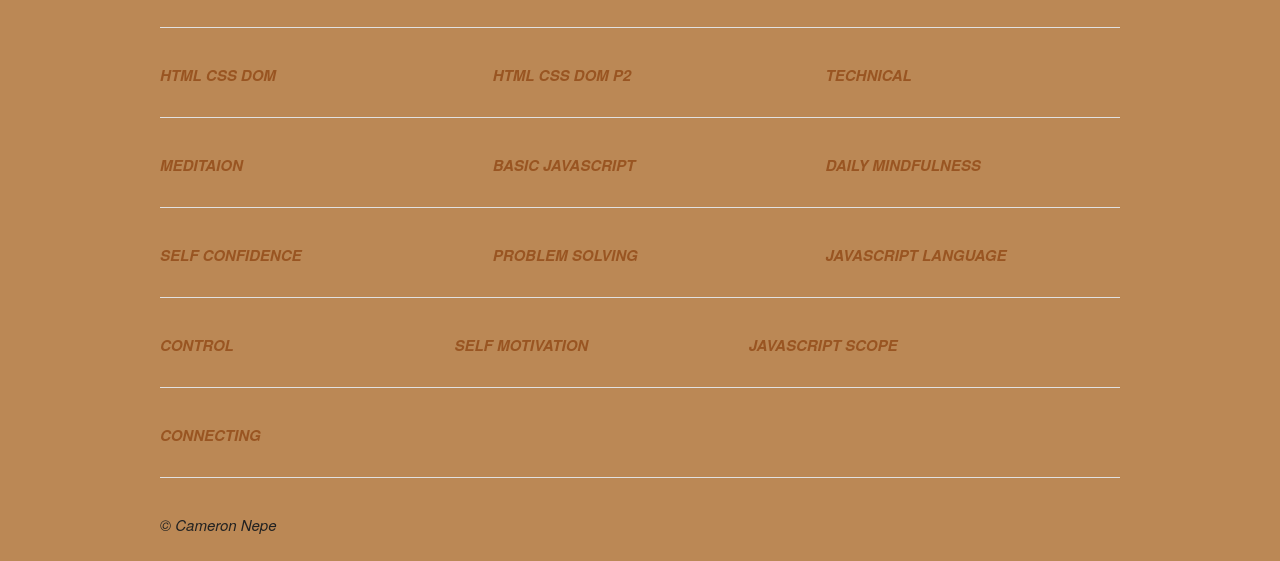
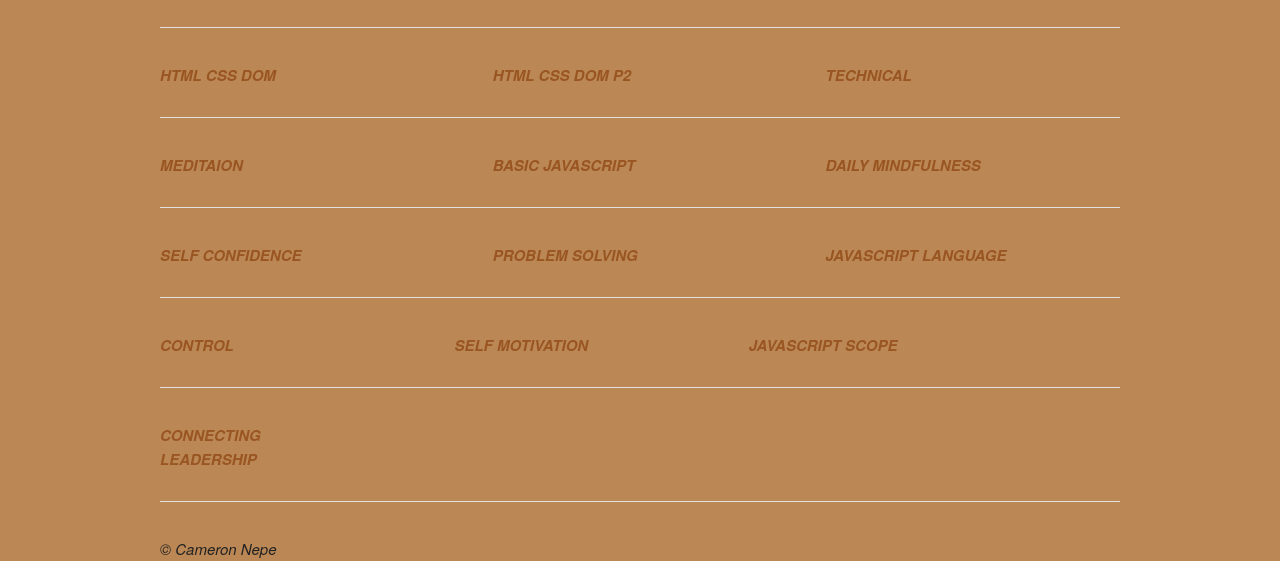
Before and after one commit to Nepcam/Nepcam.github.io, a plain HTML site: page index.html in a window 1280 px wide. Shown: the part 289-850 px from the top of the page. Before the commit the page ends 826 px from the top, so only its background shows below. Drawn offline with nearby package versions, Linux system fonts and the light colour scheme.

Commit message:
leadership blog

```diff
--- a/index.html
+++ b/index.html
@@ -136,6 +136,13 @@
             <div><a href="blog/c8-connecting.html">CONNECTING</a></div>
         </div>
       </div>
+
+      <div class="row"> <!-- Blog Links -->
+        <div class="four columns">
+            <div><a href="blog/c9-leadership.html">LEADERSHIP</a></div>
+        </div>
+      </div>
+
       <hr>
     <footer> &copy Cameron Nepe   <!--Copyright-->
 
```
